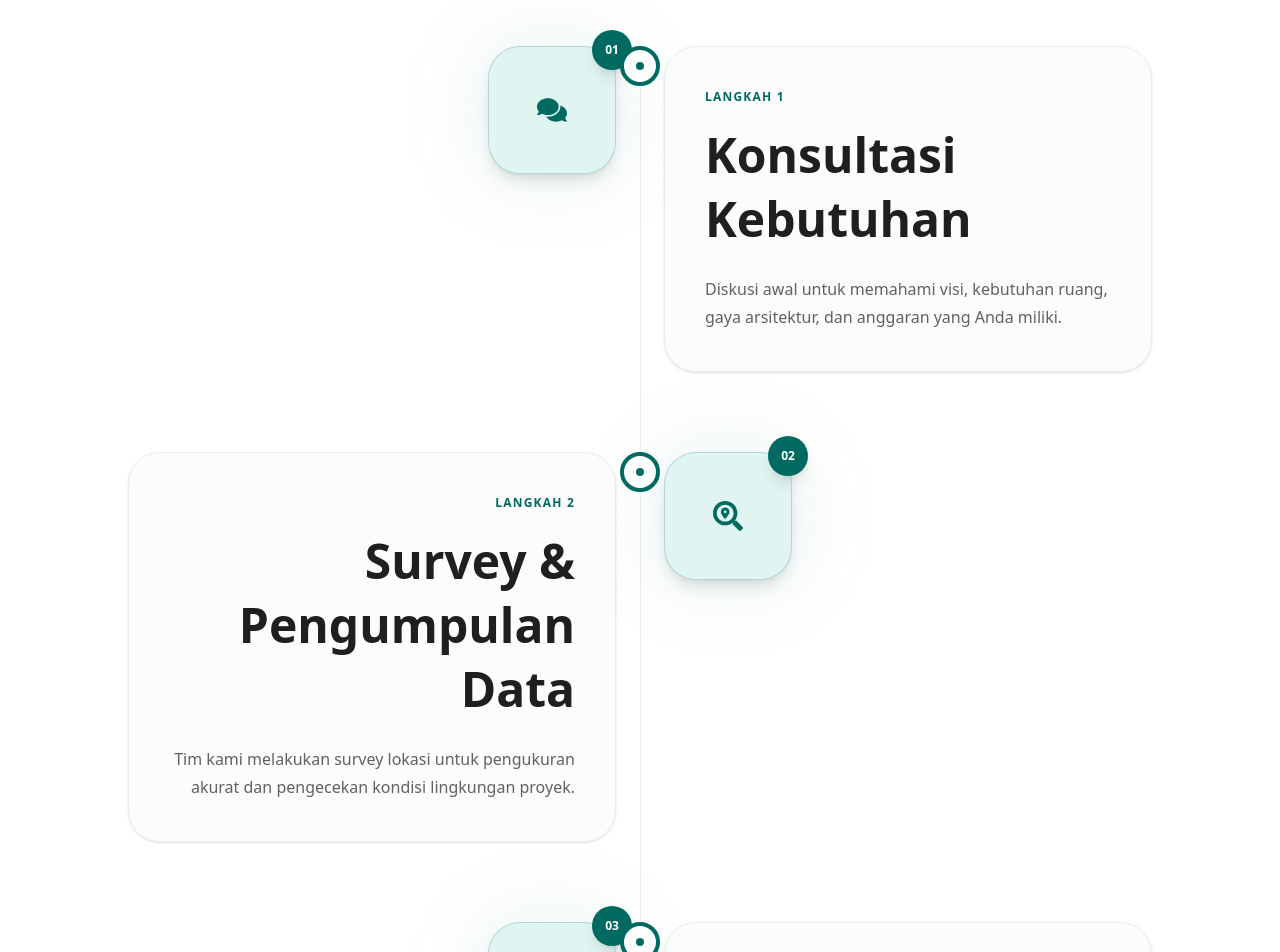
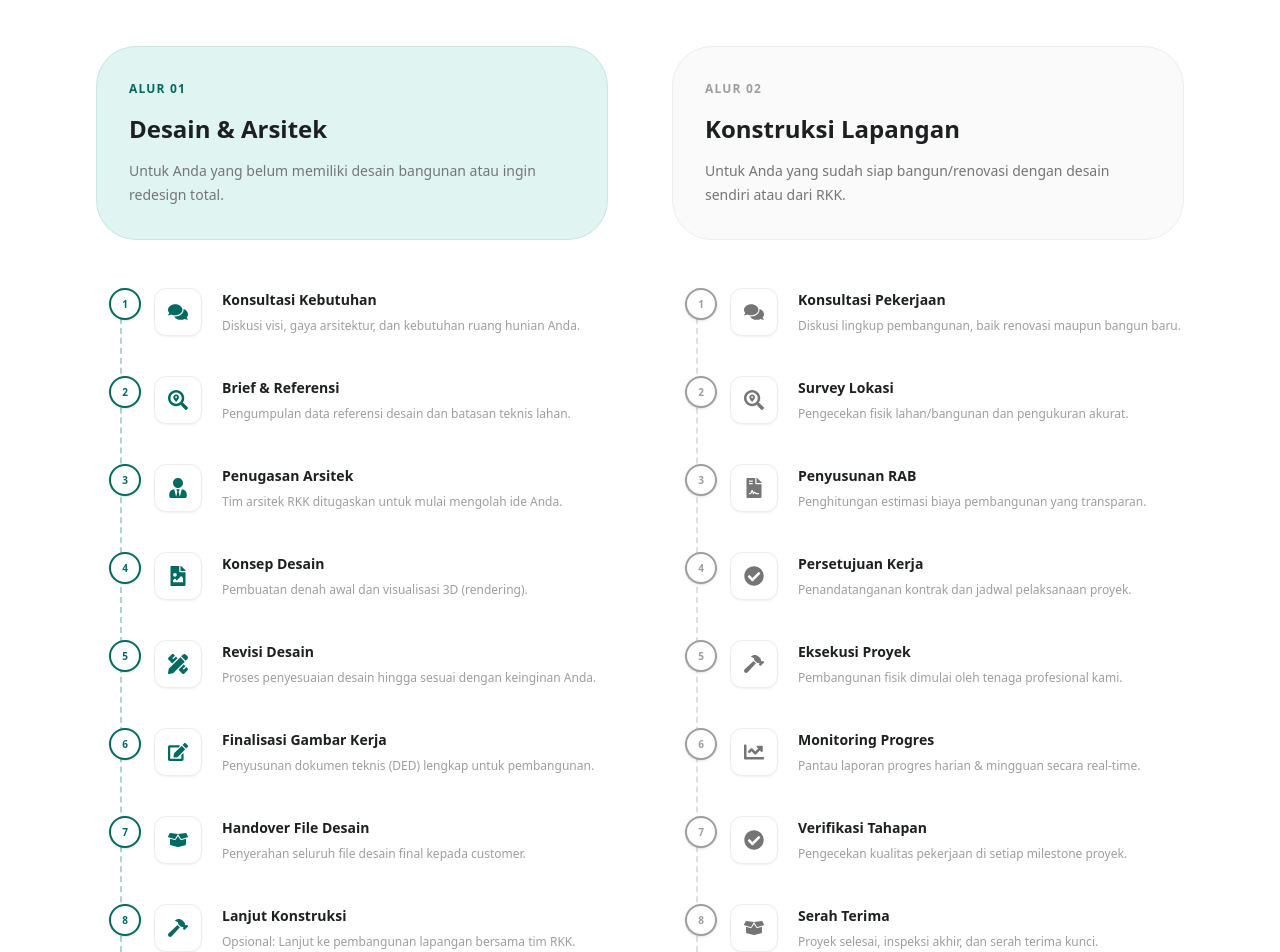
Before and after one commit to syahputrawork98-sketch/RKK-RumahKuKontruksi, a React (Vite) app in the folder client/: page /cara-kerja in a window 1280 px wide. Shown: the part 660-1612 px from the top of the page. Built offline with nearby package versions, Linux system fonts and the light colour scheme.

Commit message:
feat(guest): transform Cara Kerja into dual-workflow layout (Design vs Construction)

```diff
--- a/client/src/modules/guest/pages/CaraKerja.jsx
+++ b/client/src/modules/guest/pages/CaraKerja.jsx
@@ -1,52 +1,99 @@
 import React from "react";
 import { motion } from "framer-motion";
 import { Link } from "react-router-dom";
-import { FaComments, FaSearchLocation, FaEdit, FaFileContract, FaHammer, FaChartLine, FaCheckCircle } from "react-icons/fa";
+import { FaComments, FaSearchLocation, FaEdit, FaFileContract, FaHammer, FaChartLine, FaCheckCircle, FaUserTie, FaFileImage, FaPencilRuler, FaBoxOpen } from "react-icons/fa";
 
 const CaraKerja = () => {
-    const steps = [
+    const designSteps = [
         {
             title: "Konsultasi Kebutuhan",
-            desc: "Diskusi awal untuk memahami visi, kebutuhan ruang, gaya arsitektur, dan anggaran yang Anda miliki.",
-            icon: <FaComments className="text-3xl" />,
+            desc: "Diskusi visi, gaya arsitektur, dan kebutuhan ruang hunian Anda.",
+            icon: <FaComments />,
         },
         {
-            title: "Survey & Pengumpulan Data",
-            desc: "Tim kami melakukan survey lokasi untuk pengukuran akurat dan pengecekan kondisi lingkungan proyek.",
-            icon: <FaSearchLocation className="text-3xl" />,
+            title: "Brief & Referensi",
+            desc: "Pengumpulan data referensi desain dan batasan teknis lahan.",
+            icon: <FaSearchLocation />,
         },
         {
-            title: "Penyusunan Desain dan RAB",
-            desc: "Pembuatan konsep desain visual dan Rencana Anggaran Biaya yang detail dan transparan.",
-            icon: <FaEdit className="text-3xl" />,
+            title: "Penugasan Arsitek",
+            desc: "Tim arsitek RKK ditugaskan untuk mulai mengolah ide Anda.",
+            icon: <FaUserTie />,
         },
         {
-            title: "Persetujuan Kontrak",
-            desc: "Finalisasi kesepakatan kerja, jadwal pembangunan, dan penandatanganan kontrak yang aman bagi kedua belah pihak.",
-            icon: <FaFileContract className="text-3xl" />,
+            title: "Konsep Desain",
+            desc: "Pembuatan denah awal dan visualisasi 3D (rendering).",
+            icon: <FaFileImage />,
+        },
+        {
+            title: "Revisi Desain",
+            desc: "Proses penyesuaian desain hingga sesuai dengan keinginan Anda.",
+            icon: <FaPencilRuler />,
+        },
+        {
+            title: "Finalisasi Gambar Kerja",
+            desc: "Penyusunan dokumen teknis (DED) lengkap untuk pembangunan.",
+            icon: <FaEdit />,
+        },
+        {
+            title: "Handover File Desain",
+            desc: "Penyerahan seluruh file desain final kepada customer.",
+            icon: <FaBoxOpen />,
+        },
+        {
+            title: "Lanjut Konstruksi",
+            desc: "Opsional: Lanjut ke pembangunan lapangan bersama tim RKK.",
+            icon: <FaHammer />,
+        },
+    ];
+
+    const constructionSteps = [
+        {
+            title: "Konsultasi Pekerjaan",
+            desc: "Diskusi lingkup pembangunan, baik renovasi maupun bangun baru.",
+            icon: <FaComments />,
+        },
+        {
+            title: "Survey Lokasi",
+            desc: "Pengecekan fisik lahan/bangunan dan pengukuran akurat.",
+            icon: <FaSearchLocation />,
+        },
+        {
+            title: "Penyusunan RAB",
+            desc: "Penghitungan estimasi biaya pembangunan yang transparan.",
+            icon: <FaFileContract />,
+        },
+        {
+            title: "Persetujuan Kerja",
+            desc: "Penandatanganan kontrak dan jadwal pelaksanaan proyek.",
+            icon: <FaCheckCircle />,
         },
         {
             title: "Eksekusi Proyek",
-            desc: "Pembangunan fisik dimulai oleh tenaga profesional dengan standar kualitas material yang terjaga.",
-            icon: <FaHammer className="text-3xl" />,
+            desc: "Pembangunan fisik dimulai oleh tenaga profesional kami.",
+            icon: <FaHammer />,
         },
         {
             title: "Monitoring Progres",
-            desc: "Anda mendapatkan laporan progres real-time melalui sistem kami, memastikan transparansi setiap tahapan.",
-            icon: <FaChartLine className="text-3xl" />,
+            desc: "Pantau laporan progres harian & mingguan secara real-time.",
+            icon: <FaChartLine />,
+        },
+        {
+            title: "Verifikasi Tahapan",
+            desc: "Pengecekan kualitas pekerjaan di setiap milestone proyek.",
+            icon: <FaCheckCircle />,
         },
         {
             title: "Serah Terima",
-            desc: "Inspeksi akhir bersama dan serah terima kunci bangunan yang sudah siap dihuni dengan jaminan kualitas.",
-            icon: <FaCheckCircle className="text-3xl" />,
+            desc: "Proyek selesai, inspeksi akhir, dan serah terima kunci.",
+            icon: <FaBoxOpen />,
         },
     ];
 
     return (
         <main className="pt-24 pb-16">
-            {/* Hero Section - Fixed Contrast */}
+            {/* Hero Section */}
             <section className="public-section relative bg-primary-main text-white overflow-hidden">
-                {/* Decorative Elements */}
                 <div className="absolute top-0 right-0 w-96 h-96 bg-white/10 rounded-full -mr-48 -mt-48 blur-3xl"></div>
                 <div className="absolute bottom-0 left-0 w-72 h-72 bg-primary-hover/30 rounded-full -ml-36 -mb-36 blur-2xl"></div>
 
@@ -56,14 +103,14 @@ const CaraKerja = () => {
                         initial={{ opacity: 0, scale: 0.9 }}
                         animate={{ opacity: 1, scale: 1 }}
                     >
-                        Alur Kerja Terstruktur
+                        Alur Kerja Terintegrasi
                     </motion.span>
                     <motion.h1
                         className="public-hero-title mb-8"
                         initial={{ opacity: 0, y: -20 }}
                         animate={{ opacity: 1, y: 0 }}
                     >
-                        Cara Kerja RumahKu Kontruksi
+                        Cara Kerja RKK
                     </motion.h1>
                     <motion.p
                         className="public-hero-subtitle mb-10"
@@ -71,8 +118,8 @@ const CaraKerja = () => {
                         animate={{ opacity: 1 }}
                         transition={{ delay: 0.2 }}
                     >
-                        Setiap proyek dikelola melalui tahapan yang jelas, mulai dari konsultasi, RAB,
-                        eksekusi, monitoring, hingga serah terima kunci bangunan Anda.
+                        Pilih alur sesuai kebutuhan Anda: mulai dari desain rumah <br className="hidden md:block" />
+                        atau langsung ke tahap konstruksi lapangan.
                     </motion.p>
 
                     <motion.div
@@ -81,69 +128,93 @@ const CaraKerja = () => {
                         animate={{ opacity: 1, y: 0 }}
                         transition={{ delay: 0.3 }}
                     >
-                        <Link
-                            to="/kontak"
-                            className="btn-public-white"
-                        >
-                            Konsultasi Sekarang
-                        </Link>
-                        <Link
-                            to="/layanan"
-                            className="btn-public-outline !border-white !text-white hover:!bg-white hover:!text-primary-main"
-                        >
-                            Lihat Layanan
-                        </Link>
+                        <Link to="/kontak" className="btn-public-white">Konsultasi Sekarang</Link>
+                        <Link to="/layanan" className="btn-public-outline !border-white !text-white hover:!bg-white hover:!text-primary-main">Lihat Layanan</Link>
                     </motion.div>
                 </div>
             </section>
 
-            {/* Steps Timeline Section */}
-            <section className="public-section bg-white relative overflow-hidden">
-                <div className="public-container max-w-5xl relative">
-                    {/* Vertical Line for Desktop */}
-                    <div className="absolute left-10 md:left-1/2 top-0 bottom-0 w-px bg-neutral-30 hidden md:block"></div>
+            {/* Dual Workflow Section */}
+            <section className="public-section bg-white">
+                <div className="public-container">
+                    <div className="grid grid-cols-1 lg:grid-cols-2 gap-12 lg:gap-16">
+                        {/* Flow A: Design */}
+                        <div className="space-y-12">
+                            <div className="bg-primary-surface p-8 rounded-[40px] border border-primary-main/10">
+                                <span className="text-primary-main text-s-bold uppercase tracking-widest mb-3 block">Alur 01</span>
+                                <h2 className="text-heading-m-bold md:text-heading-l-bold text-neutral-100">Desain & Arsitek</h2>
+                                <p className="text-m-regular text-neutral-70 mt-3">
+                                    Untuk Anda yang belum memiliki desain bangunan atau ingin redesign total.
+                                </p>
+                            </div>
 
-                    <div className="space-y-20">
-                        {steps.map((step, index) => {
-                            const isEven = index % 2 === 0;
-                            return (
+                            <div className="relative pl-8 space-y-10 border-l-2 border-dashed border-primary-main/30 ml-6">
+                                {designSteps.map((step, index) => (
                                     <motion.div
                                         key={index}
-                                    className={`relative flex flex-col md:flex-row items-center md:items-start gap-12 ${isEven ? 'md:flex-row' : 'md:flex-row-reverse text-right'}`}
-                                    initial={{ opacity: 0, y: 50 }}
-                                    whileInView={{ opacity: 1, y: 0 }}
-                                    transition={{ duration: 0.8, delay: index * 0.1 }}
+                                        className="relative"
+                                        initial={{ opacity: 0, x: -20 }}
+                                        whileInView={{ opacity: 1, x: 0 }}
+                                        transition={{ delay: index * 0.05 }}
                                         viewport={{ once: true }}
                                     >
-                                    {/* Central Indicator */}
-                                    <div className="absolute left-10 md:left-1/2 -translate-x-1/2 w-10 h-10 rounded-full bg-white border-4 border-primary-main z-10 flex items-center justify-center hidden md:flex">
-                                        <div className="w-2 h-2 rounded-full bg-primary-main"></div>
+                                        <div className="absolute -left-[45px] top-0 w-8 h-8 bg-white border-2 border-primary-main rounded-full flex items-center justify-center z-10 shadow-sm text-primary-main">
+                                            <span className="text-[10px] font-bold">{index + 1}</span>
+                                        </div>
+                                        <div className="flex gap-5">
+                                            <div className="w-12 h-12 shrink-0 bg-white border border-neutral-30 rounded-xl flex items-center justify-center text-primary-main text-xl shadow-xs">
+                                                {step.icon}
+                                            </div>
+                                            <div>
+                                                <h4 className="text-m-bold text-neutral-100">{step.title}</h4>
+                                                <p className="text-s-regular text-neutral-60 mt-1">{step.desc}</p>
+                                            </div>
+                                        </div>
+                                    </motion.div>
+                                ))}
                             </div>
 
-                                    {/* Step Image/Icon Area */}
-                                    <div className={`md:w-1/2 flex ${isEven ? 'justify-center md:justify-end' : 'justify-center md:justify-start'}`}>
-                                        <div className="relative group">
-                                            <div className="absolute inset-0 bg-primary-main/10 rounded-3xl blur-2xl group-hover:blur-3xl transition-all"></div>
-                                            <div className="relative w-24 h-24 md:w-32 md:h-32 bg-primary-surface rounded-[32px] flex items-center justify-center text-primary-main border border-primary-main/20 shadow-lg transform group-hover:-rotate-6 transition-all duration-500">
-                                                <div className="text-4xl md:text-5xl">{step.icon}</div>
-                                            </div>
-                                            <div className="absolute -top-4 -right-4 w-10 h-10 bg-primary-main text-white text-s-bold rounded-full flex items-center justify-center shadow-lg">
-                                                0{index + 1}
-                                            </div>
+                            <div className="bg-neutral-20 p-6 rounded-2xl border border-neutral-30 italic text-s-regular text-neutral-60">
+                                <strong>Catatan:</strong> Setelah desain final, customer bisa lanjut ke konstruksi bersama RKK atau menggunakan file desain secara mandiri.
                             </div>
                         </div>
 
-                                    {/* Step Content Area */}
-                                    <div className="md:w-1/2">
-                                        <div className="public-card public-card-hover !bg-neutral-20/50 hover:!bg-white group">
-                                            <span className="public-eyebrow">Langkah {index + 1}</span>
-                                            <h3 className="public-title !text-heading-m-bold md:!text-heading-l-bold group-hover:text-primary-main transition-colors">{step.title}</h3>
-                                            <p className="text-l-regular text-neutral-80 leading-relaxed">{step.desc}</p>
+                        {/* Flow B: Construction */}
+                        <div className="space-y-12">
+                            <div className="bg-neutral-20 p-8 rounded-[40px] border border-neutral-30">
+                                <span className="text-neutral-60 text-s-bold uppercase tracking-widest mb-3 block">Alur 02</span>
+                                <h2 className="text-heading-m-bold md:text-heading-l-bold text-neutral-100">Konstruksi Lapangan</h2>
+                                <p className="text-m-regular text-neutral-70 mt-3">
+                                    Untuk Anda yang sudah siap bangun/renovasi dengan desain sendiri atau dari RKK.
+                                </p>
+                            </div>
+
+                            <div className="relative pl-8 space-y-10 border-l-2 border-dashed border-neutral-40 ml-6">
+                                {constructionSteps.map((step, index) => (
+                                    <motion.div
+                                        key={index}
+                                        className="relative"
+                                        initial={{ opacity: 0, x: -20 }}
+                                        whileInView={{ opacity: 1, x: 0 }}
+                                        transition={{ delay: index * 0.05 }}
+                                        viewport={{ once: true }}
+                                    >
+                                        <div className="absolute -left-[45px] top-0 w-8 h-8 bg-white border-2 border-neutral-60 rounded-full flex items-center justify-center z-10 shadow-sm text-neutral-60">
+                                            <span className="text-[10px] font-bold">{index + 1}</span>
+                                        </div>
+                                        <div className="flex gap-5">
+                                            <div className="w-12 h-12 shrink-0 bg-white border border-neutral-30 rounded-xl flex items-center justify-center text-neutral-70 text-xl shadow-xs">
+                                                {step.icon}
+                                            </div>
+                                            <div>
+                                                <h4 className="text-m-bold text-neutral-100">{step.title}</h4>
+                                                <p className="text-s-regular text-neutral-60 mt-1">{step.desc}</p>
                                             </div>
                                         </div>
                                     </motion.div>
-                            );
-                        })}
+                                ))}
+                            </div>
+                        </div>
                     </div>
                 </div>
             </section>
```
Lines whose indentation alone changed are shown as unchanged.
